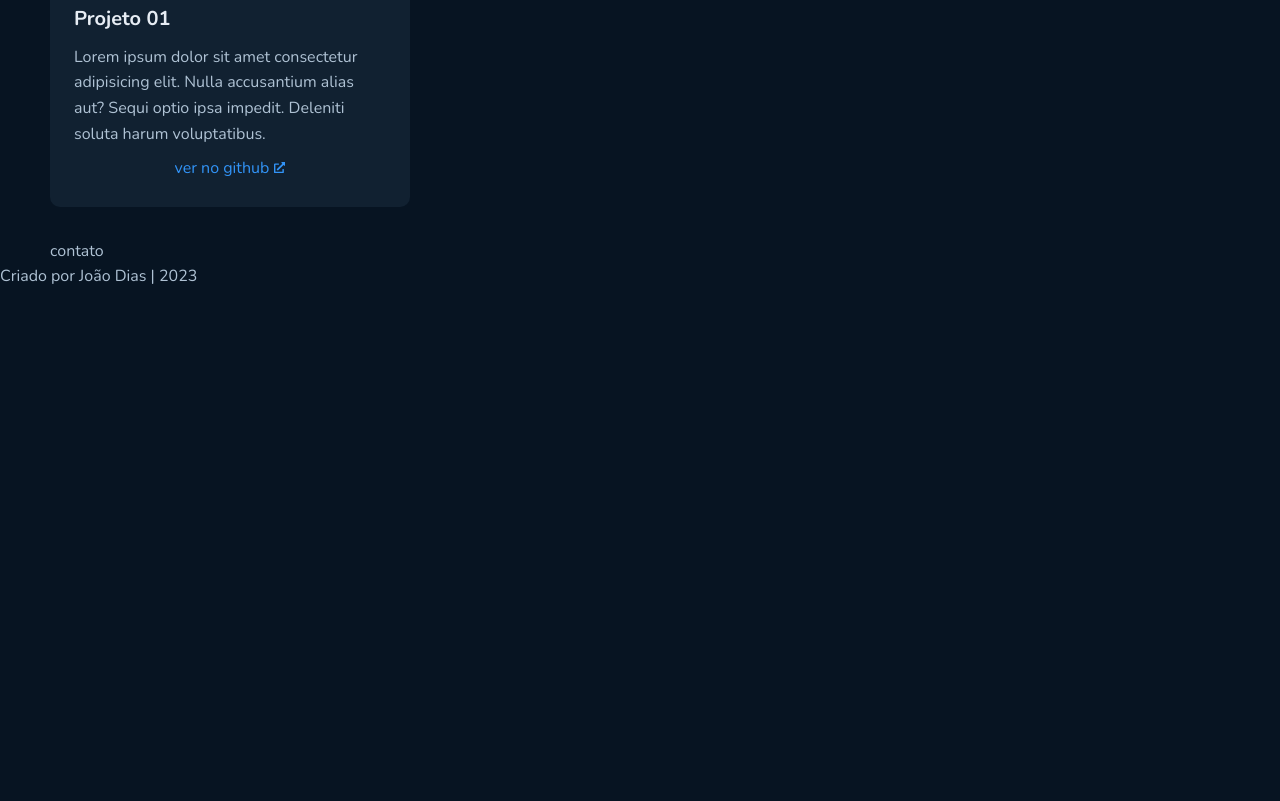
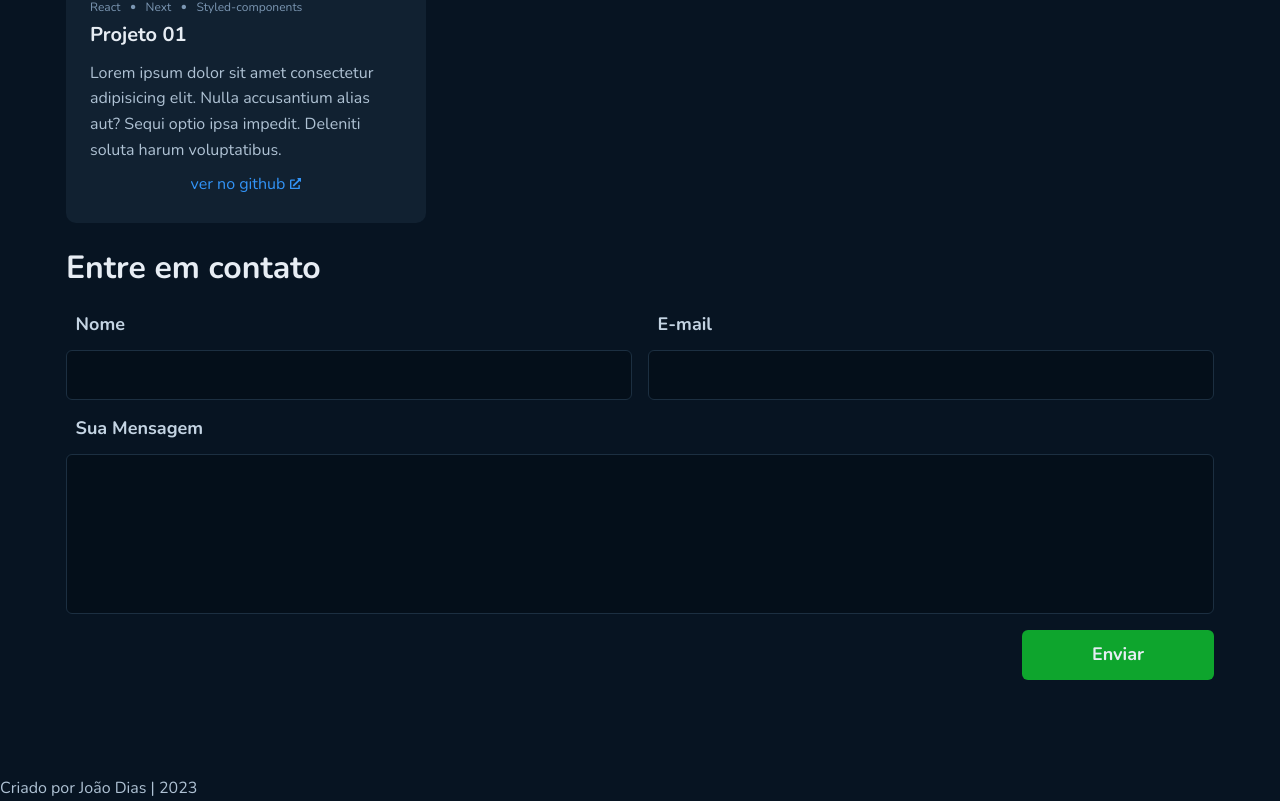
Before and after one commit to joaoeduardodias/portfolio-dev, a Next.js app: page / in a window 1280 px wide. Shown: the part 1659-2460 px from the top of the page. Before the commit the page ends 1949 px from the top, so only its background shows below. Built offline with nearby package versions, Linux system fonts and the light colour scheme.

Commit message:
feat: create form contact

```diff
--- /dev/null
+++ b/src/components/FormContact/index.tsx
@@ -0,0 +1,30 @@
+import { FormHTMLAttributes } from 'react'
+import {
+  FormContactContainer,
+  InputContainer,
+  TextAreaContainer,
+} from './styles'
+
+type FormContactProps = FormHTMLAttributes<HTMLFormElement>
+
+export function FormContact({ ...props }: FormContactProps) {
+  return (
+    <FormContactContainer {...props}>
+      <h2>Entre em contato</h2>
+
+      <InputContainer>
+        <label htmlFor="name">Nome</label>
+        <input type="text" name="name" id="name" />
+      </InputContainer>
+      <InputContainer>
+        <label htmlFor="email">E-mail</label>
+        <input type="email" name="email" id="email" />
+      </InputContainer>
+      <TextAreaContainer>
+        <label htmlFor="message">Sua Mensagem</label>
+        <textarea name="message" id="message" />
+      </TextAreaContainer>
+      <button>Enviar</button>
+    </FormContactContainer>
+  )
+}
--- /dev/null
+++ b/src/components/FormContact/styles.ts
@@ -0,0 +1,90 @@
+import styled from 'styled-components'
+
+export const FormContactContainer = styled.form`
+  display: grid;
+  grid-template-columns: repeat(auto-fit, minmax(25rem, 1fr));
+  grid-gap: 1rem;
+  grid-auto-flow: dense;
+  margin-bottom: 5rem;
+
+  h2 {
+    grid-column-start: 1;
+    grid-column-end: -1;
+    font-size: ${({ theme }) => theme.textSizes['title-title-xl']};
+    color: ${({ theme }) => theme.colors['base-title']};
+    font-weight: 700;
+    margin-bottom: 1rem;
+  }
+  button {
+    grid-column-start: 1;
+    grid-column-end: -1;
+    height: 3.125rem;
+    width: 12rem;
+    border: 0;
+    border-radius: 6px;
+    margin-left: auto;
+    font-size: ${({ theme }) => theme.textSizes['title-title-s']};
+    font-weight: bold;
+    color: ${({ theme }) => theme.colors['base-title']};
+    background: #0ea52d;
+    transition: all 0.3s;
+
+    &:hover {
+      background: #0f7722;
+    }
+  }
+`
+
+export const InputContainer = styled.div`
+  display: flex;
+  flex-direction: column;
+
+  label {
+    font-size: ${({ theme }) => theme.textSizes['title-title-s']};
+    color: ${({ theme }) => theme.colors['base-subtitle']};
+    font-weight: bold;
+    margin-left: 0.6rem;
+  }
+  input {
+    width: 100%;
+    height: 3.125rem;
+    padding: 0.75rem 1rem;
+    background: ${({ theme }) => theme.colors['base-input']};
+    border: 1px solid ${({ theme }) => theme.colors['base-border']};
+    border-radius: 6px;
+    margin-top: 0.75rem;
+    color: ${({ theme }) => theme.colors['base-text']};
+    ::placeholder {
+      color: ${({ theme }) => theme.colors['base-label']};
+    }
+  }
+`
+
+export const TextAreaContainer = styled.div`
+  display: flex;
+  flex-direction: column;
+  grid-column-start: 1;
+  grid-column-end: -1;
+
+  label {
+    font-size: ${({ theme }) => theme.textSizes['title-title-s']};
+    color: ${({ theme }) => theme.colors['base-subtitle']};
+    font-weight: bold;
+    margin-left: 0.6rem;
+  }
+  textarea {
+    resize: none;
+
+    width: 100%;
+    height: 10rem;
+    padding: 0.75rem 1rem;
+    background: ${({ theme }) => theme.colors['base-input']};
+    border: 1px solid ${({ theme }) => theme.colors['base-border']};
+    border-radius: 6px;
+    margin-top: 0.75rem;
+    color: ${({ theme }) => theme.colors['base-text']};
+    ::placeholder {
+      color: ${({ theme }) => theme.colors['base-label']};
+    }
+  }
+`
--- a/src/pages/index.tsx
+++ b/src/pages/index.tsx
@@ -1,3 +1,4 @@
+import { FormContact } from '@/components/FormContact'
 import { Header } from '@/components/Header'
 import { ListProjects } from '@/components/ListProjects'
 import {
@@ -112,7 +113,7 @@
 
         <ListProjects />
 
-        <div id="contact">contato</div>
+        <FormContact id="contact" />
       </HomeContainer>
       <footer>Criado por João Dias | 2023</footer>
     </>
--- a/src/styles/pages/home.ts
+++ b/src/styles/pages/home.ts
@@ -3,6 +3,7 @@
 export const HomeContainer = styled.div`
   width: 100%;
   max-width: 1180px;
+  padding: 1rem;
   margin: 0 auto;
 `
 
```
